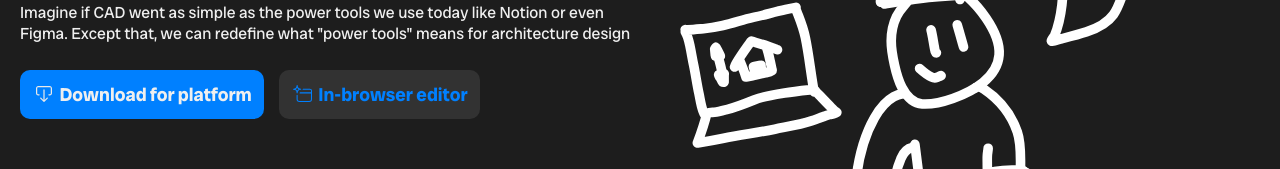
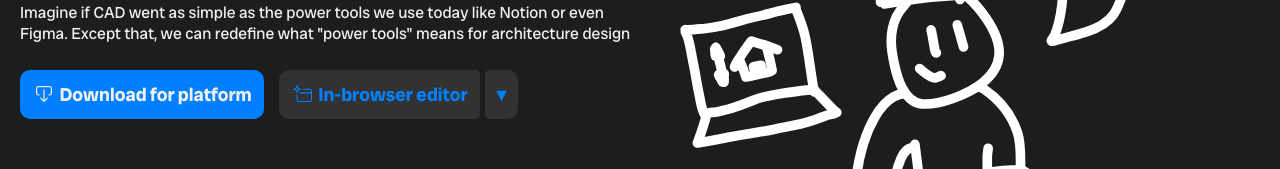
Before and after one commit to CompassCAD/ReactWeb, a React (Create React App) app: page / in a window 1280 px wide. Shown: the part 334-503 px from the top of the page. Built offline with nearby package versions, Linux system fonts and the light colour scheme; a web font is replaced by a local one.

Commit message:
added style on properties and (wip) editor mode

```diff
--- a/src/pages/Home.tsx
+++ b/src/pages/Home.tsx
@@ -16,6 +16,11 @@
     important?: boolean,
     onInteract?: () => void,
     children: React.ReactNode
+    style?: React.CSSProperties
+}
+enum EditorMode {
+    Polished, // this has the Home and the Base64-based URL
+    Classic // for devices like Chromebooks to enjoy the experience standalone
 }
 const isCrammed = () => {
     const minWidthForText = 1000; // adjust this value based on your needs
@@ -23,14 +28,16 @@
 }
 const HomeButton = (props: HomeButtonInterface) => {
     return (
-        <button onClick={props.onInteract} className={`${styles['startpage-button']} ${props.important ? styles.important: ''}`}>
+        <button onClick={props.onInteract} className={`${styles['startpage-button']} ${props.important ? styles.important: ''}`} style={props.style}>
             {props.children}
         </button>
     )
 }
 const Home = () => {
     const [deviceType, setDeviceType] = useState(getDeviceType());
-    const [crammed, setCrammed] = useState(isCrammed())
+    const [crammed, setCrammed] = useState(isCrammed());
+    const [editorState, setEditorState] = useState<EditorMode>(EditorMode.Polished);
+    const [showEditorSelector, setShowEditorSelector] = useState(false);
     useEffect(() => {
         const handleResize = () => {
             setDeviceType(getDeviceType());
@@ -62,13 +69,17 @@
                                 &nbsp;
                                 {getLocaleKey('home.downloadButton')}
                             </HomeButton>
-                            <Link to='/editor'>
-                                <HomeButton>
-                                    <img src={TryIt} alt='Tryit Icon' width={24}/>
-                                    &nbsp;
-                                    {getLocaleKey('home.inBrowserEditor')}
-                                </HomeButton>
-                            </Link>
+                            <HomeButton style={{borderTopRightRadius: '5px', borderBottomRightRadius: '5px'}}>
+                                <img src={TryIt} alt='Tryit Icon' width={24}/>
+                                &nbsp;
+                                {getLocaleKey('home.inBrowserEditor')}
+                            </HomeButton>
+                            <HomeButton
+                                style={{borderTopLeftRadius: '5px', borderBottomLeftRadius: '5px', marginLeft: '-10px'}}
+                                onInteract={() => setShowEditorSelector(!showEditorSelector)}
+                            >
+                                {showEditorSelector ? '▴ ': '▾ '}
+                            </HomeButton>
                         </div>
                     </div>
                     <div className={`${styles['hero-right']} ${crammed ? styles.crammed : ''}`}>
```
